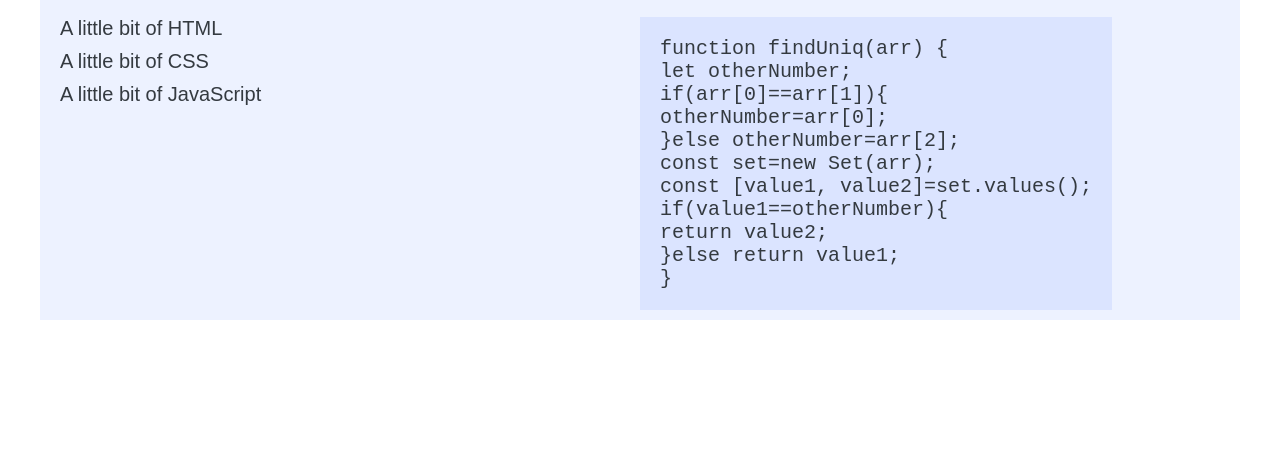
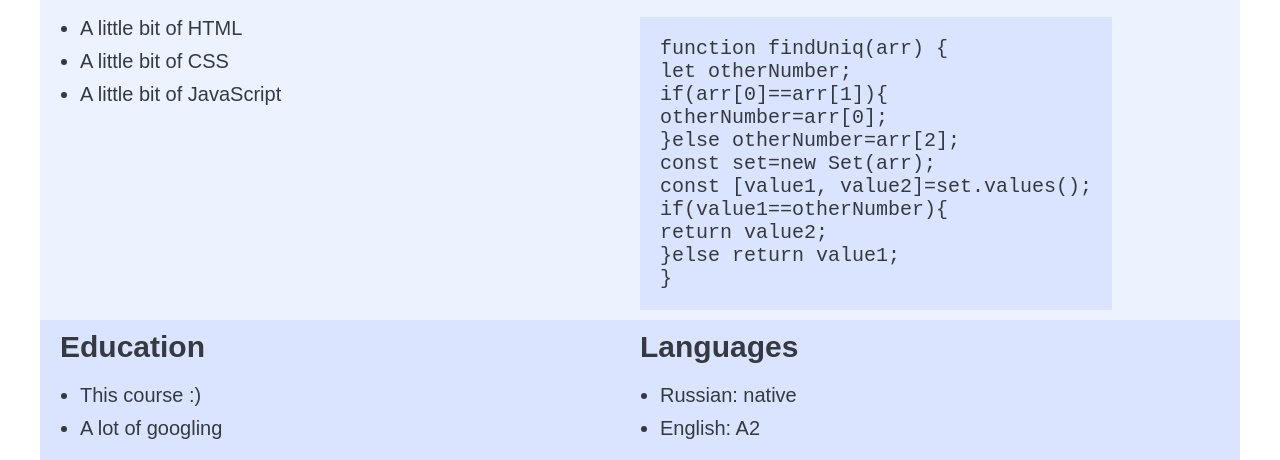
Before and after one commit to DnoMza/rsschool-cv, a plain HTML site: page index.html in a window 1280 px wide. Shown: the part 480-940 px from the top of the page. Before the commit the page ends 800 px from the top, so only its background shows below. Drawn offline with Linux system fonts and the light colour scheme.

Commit message:
feat: add education section

```diff
--- a/index.html
+++ b/index.html
@@ -60,7 +60,22 @@
           </code>
         </div>
       </section>
-      <section id="education"></section>
+      <section id="education" class="education container">
+        <div class="education_div">
+          <h2>Education</h2>
+          <ul class="education_ul">
+            <li>This course :)</li>
+            <li>A lot of googling</li>
+          </ul>
+        </div>
+        <div>
+          <h2>Languages</h2>
+          <ul class="languages_ul">
+            <li>Russian: native</li>
+            <li>English: A2</li>
+          </ul>
+        </div>
+      </section>
     </main>
     <footer></footer>
   </body>
--- a/style.css
+++ b/style.css
@@ -6,6 +6,7 @@
 
 html {
   font-size: 62.5%;
+  scroll-behavior: smooth;
 }
 
 body {
@@ -104,12 +105,10 @@ nav a:hover {
   width: 50%;
 }
 
-.skills_ul {
-  list-style: none;
-}
-
-.skills_ul li {
-  margin-bottom: 1rem;
+.skills_ul li,
+.education_ul li,
+.languages_ul li {
+  margin: 0 0 1rem 2rem;
 }
 
 .code {
@@ -117,3 +116,12 @@ nav a:hover {
   display: inline-block;
   background-color: #dbe4ff;
 }
+
+.education {
+  background-color: #dbe4ff;
+  display: flex;
+}
+
+.education_div {
+  width: 50%;
+}
```
